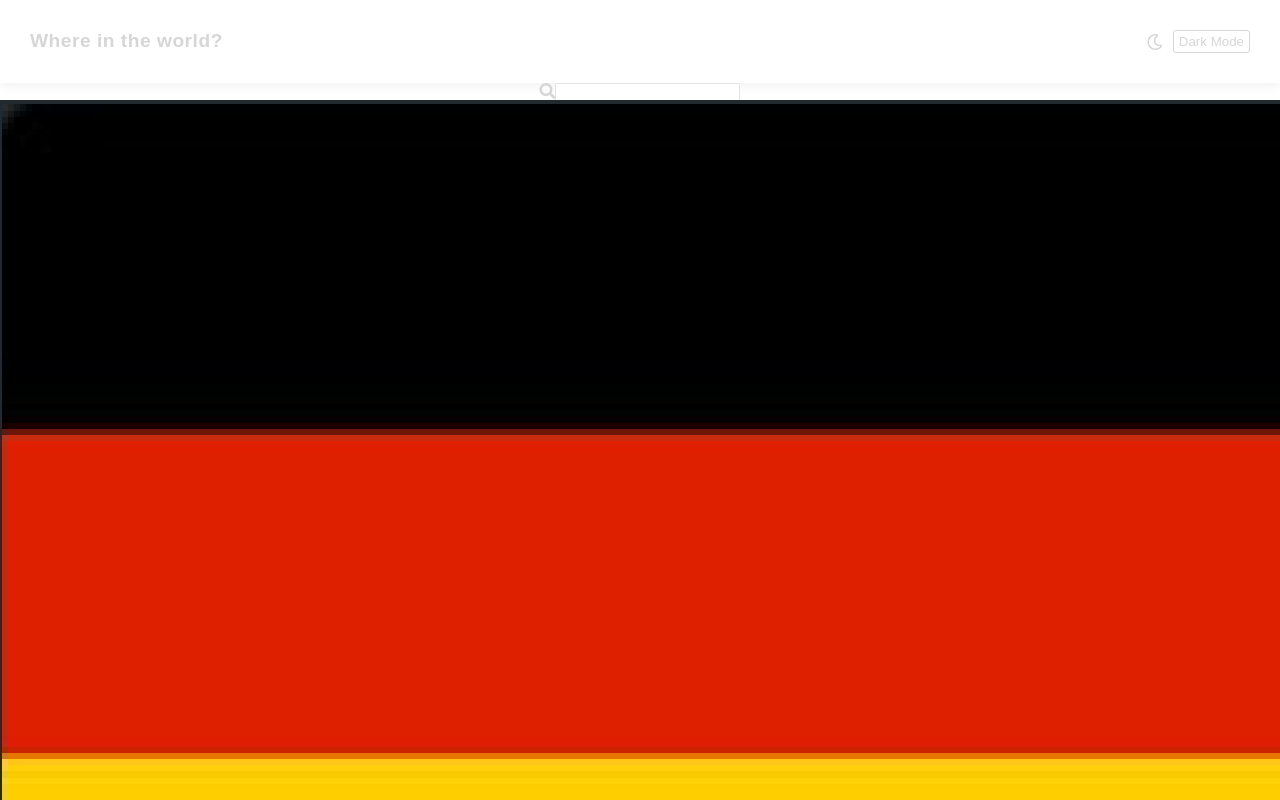
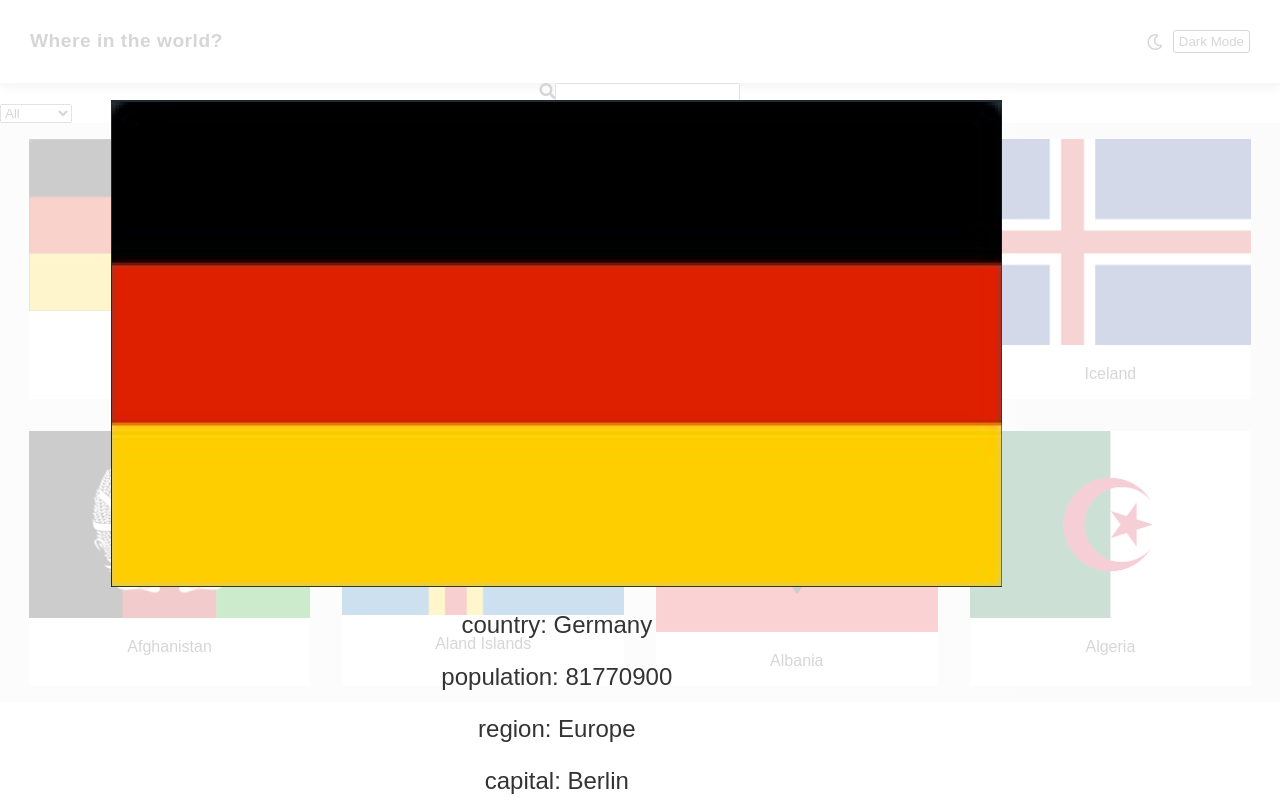
Before and after one commit to aujourdui/country-explorer, a plain HTML site: page index.html in a window 1280 px wide. Both pictures are taken after a click on the element "Germany". Drawn offline with Linux system fonts and the light colour scheme.

Commit message:
add flag photos  and adjust modal

```diff
--- a/index.html
+++ b/index.html
@@ -41,7 +41,7 @@
     <div id="myModal" class="modal">
       <!-- <img class="modal-content" id="img01"> -->
       <div id="modal-content">
-        <img src="./resources/images/germany.png" alt="#" />
+        <img id="modal-image" src="./resources/images/germany.png" alt="#" />
         <p class="modal-info"></p>
         <p class="modal-info"></p>
         <p class="modal-info"></p>
@@ -66,43 +66,43 @@
       </div>
       <div class="country-card">
         <div class="image-container country-card__image">
-          <img src="./resources/images/germany.png" alt="#" />
+          <img src="./resources/images/US.png" alt="#" />
         </div>
         <p class="country-name"></p>
       </div>
       <div class="country-card">
         <div class="image-container country-card__image">
-          <img src="./resources/images/germany.png" alt="#" />
+          <img src="./resources/images/brazil.png" alt="#" />
         </div>
         <p class="country-name"></p>
       </div>
       <div class="country-card">
         <div class="image-container country-card__image">
-          <img src="./resources/images/germany.png" alt="#" />
+          <img src="./resources/images/iceland.png" alt="#" />
         </div>
         <p class="country-name"></p>
       </div>
       <div class="country-card">
         <div class="image-container country-card__image">
-          <img src="./resources/images/germany.png" alt="#" />
+          <img src="./resources/images/afghanistan.png" alt="#" />
         </div>
         <p class="country-name"></p>
       </div>
       <div class="country-card">
         <div class="image-container country-card__image">
-          <img src="./resources/images/germany.png" alt="#" />
+          <img src="./resources/images/aland_islands.png" alt="#" />
         </div>
         <p class="country-name"></p>
       </div>
       <div class="country-card">
         <div class="image-container country-card__image">
-          <img src="./resources/images/germany.png" alt="#" />
+          <img src="./resources/images/albania.png" alt="#" />
         </div>
         <p class="country-name"></p>
       </div>
       <div class="country-card">
         <div class="image-container country-card__image">
-          <img src="./resources/images/germany.png" alt="#" />
+          <img src="./resources/images/algeria.png" alt="#" />
         </div>
         <p class="country-name"></p>
       </div>
--- a/style.css
+++ b/style.css
@@ -88,6 +88,7 @@ h2 {
 }
 
 /* modal */
+/* desktop modal */
 .modal {
   display: none;
   /* Hidden by default */
@@ -97,15 +98,29 @@ h2 {
   padding-top: 100px; /* Location of the box */
   left: 0;
   top: 0;
+  /* max-width: 600px; */
   width: 100%; /* Full width */
   height: 100%; /* Full height */
-  overflow: auto; /* Enable scroll if needed */
+  overflow: auto;
+   /* Enable scroll if needed */
   background-color: rgb(255, 255, 255); /* Fallback color */
   background-color: rgba(255, 255, 255, 0.8); /* Black w/ opacity */
 }
 
-/* .modal-content --> it's for image, maybe not working {
+#modal-content{
+  display: block;
+  text-align: center;
+  width: 87%;
+  height: 87%;
+}
+
+#modal-image {
+  display: block;
   margin: auto;
-  display: block;
-  width: 75%;
-  /* max-width: 75%; */
+  width: 80%;
+  height: 80%;
+}
+
+.modal-info {
+  font-size: 1.5rem;
+}
```
Also changed, not shown: try.js (added, +9 -0 lines), resources/images/US.png (added), resources/images/afghanistan.png (added), resources/images/aland_islands.png (added), resources/images/albania.png (added), resources/images/algeria.png (added), resources/images/brazil.png (added), resources/images/iceland.png (added).
